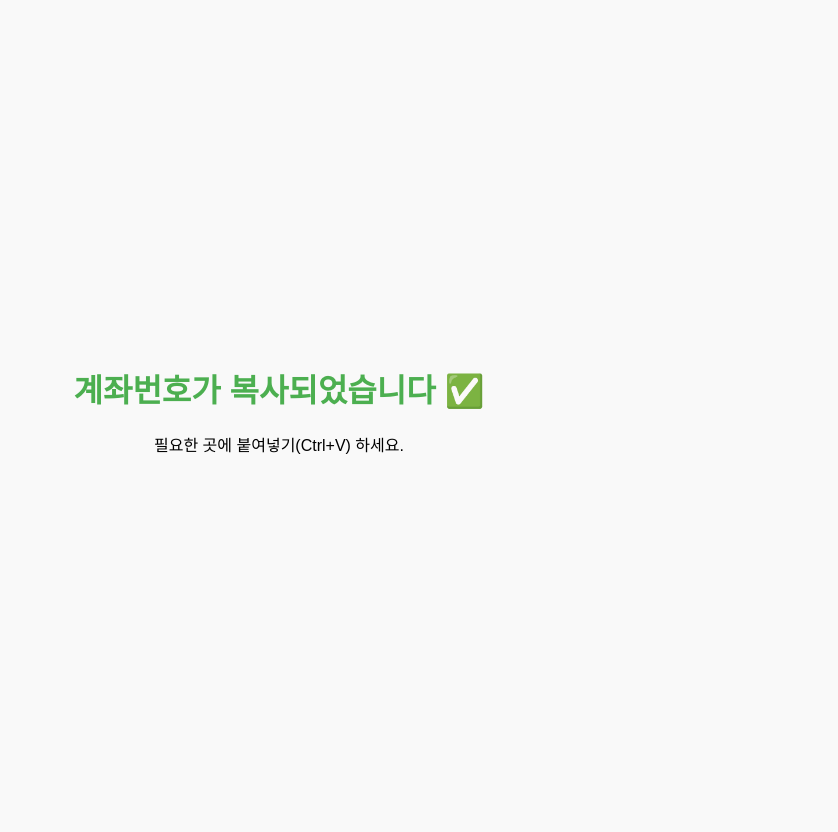
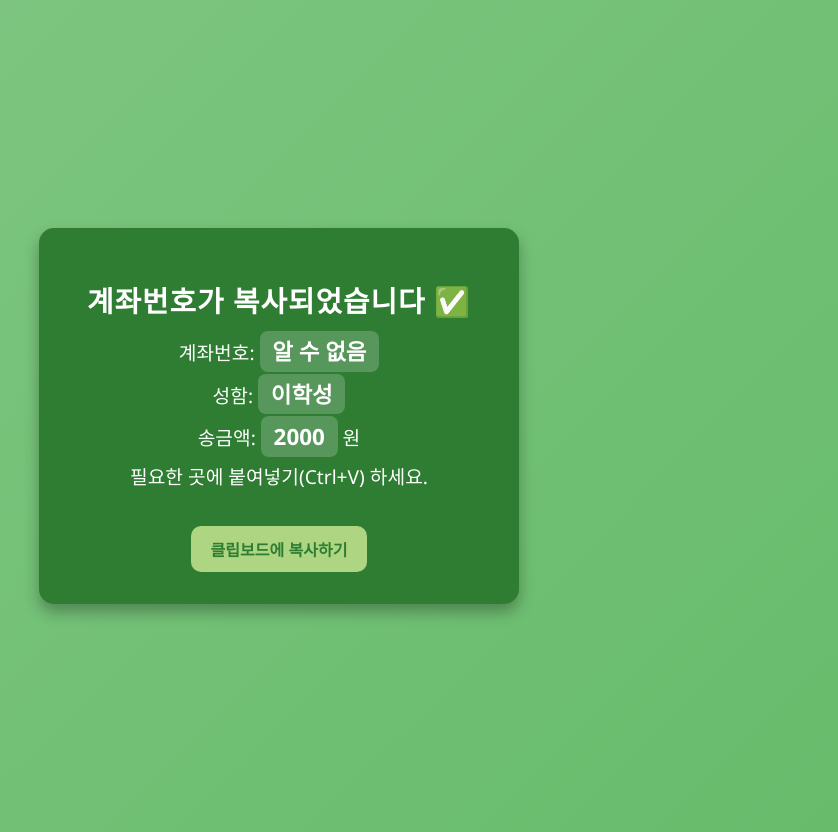
Before and after one commit to wkuMyeungsu/qrcopy, a plain HTML site: page index.html in a window 1280 px wide. Shown: the whole page, without its empty margins (361-1199 px from the left). Drawn offline with Linux system fonts and the light colour scheme.

Commit message:
Update index.html

```diff
--- a/index.html
+++ b/index.html
@@ -1,39 +1,127 @@
 <!DOCTYPE html>
 <html lang="ko">
 <head>
-    <meta charset="UTF-8">
+<meta charset="UTF-8" />
+<meta name="viewport" content="width=device-width, initial-scale=1" />
 <title>계좌번호 자동 복사</title>
 <style>
+  /* 모바일 친화적 레이아웃 */
   body {
+    margin: 0;
+    min-height: 100vh;
+    font-family: 'Noto Sans KR', 'Segoe UI', Tahoma, Geneva, Verdana, sans-serif;
+    background: linear-gradient(135deg, #81c784, #66bb6a);
     display: flex;
     justify-content: center;
     align-items: center;
-            height: 100vh;
-            font-family: sans-serif;
-            background: #f9f9f9;
+    padding: 1rem;
+    color: #fff;
     text-align: center;
   }
+  .container {
+    background: #2e7d32;
+    border-radius: 15px;
+    padding: 2rem 2.5rem;
+    box-shadow: 0 8px 15px rgba(0,0,0,0.3);
+    max-width: 400px;
+    width: 100%;
+  }
   h1 {
-            color: #4CAF50;
+    font-size: 1.8rem;
+    margin-bottom: 1rem;
+    font-weight: 700;
+    letter-spacing: 1px;
+  }
+  p {
+    font-size: 1.2rem;
+    margin: 0.7rem 0;
+    line-height: 1.4;
+  }
+  .highlight {
+    font-weight: 700;
+    font-size: 1.4rem;
+    background: rgba(255 255 255 / 0.2);
+    padding: 0.3rem 0.8rem;
+    border-radius: 8px;
+    user-select: all; /* 복사 쉽게 */
+  }
+  /* 버튼 추가 (클립보드 복사 실패 시 대체 수단) */
+  #copyBtn {
+    margin-top: 1.5rem;
+    padding: 0.7rem 1.2rem;
+    font-size: 1rem;
+    background: #aed581;
+    border: none;
+    border-radius: 10px;
+    color: #2e7d32;
+    font-weight: 600;
+    cursor: pointer;
+    transition: background-color 0.3s ease;
+  }
+  #copyBtn:hover {
+    background: #c5e1a5;
+  }
+  /* 작은 화면에서 텍스트 크기 조절 */
+  @media (max-width: 400px) {
+    h1 {
+      font-size: 1.5rem;
+    }
+    p {
+      font-size: 1rem;
+    }
+    #copyBtn {
+      font-size: 0.9rem;
+      padding: 0.6rem 1rem;
+    }
   }
 </style>
 </head>
 <body>
-    <div>
+  <div class="container" role="main" aria-live="polite" aria-atomic="true">
     <h1>계좌번호가 복사되었습니다 ✅</h1>
-        <p id="account"></p>
+    <p>계좌번호: <span id="account" class="highlight"></span></p>
+    <p>성함: <span id="name" class="highlight"></span></p>
+    <p>송금액: <span id="amount" class="highlight"></span> 원</p>
     <p>필요한 곳에 붙여넣기(Ctrl+V) 하세요.</p>
+    <button id="copyBtn" style="display:none;">클립보드에 복사하기</button>
   </div>
+
 <script>
   const params = new URLSearchParams(window.location.search);
-        const account = params.get("account");
+  const account = params.get("account") || "알 수 없음";
+  const amount = params.get("amount") || "2000";  // 기본 2000원
+  const name = params.get("name") || "이학성";   // 기본 성함
+
+  // 화면에 표시
   document.getElementById("account").innerText = account;
+  document.getElementById("amount").innerText = amount.toLocaleString();
+  document.getElementById("name").innerText = name;
 
-        if (account) {
-            navigator.clipboard.writeText(account).catch(err => {
-                alert("클립보드 복사 실패 😢 계좌번호: " + account);
+  const copyBtn = document.getElementById("copyBtn");
+
+  // 클립보드 복사 시도
+  if (navigator.clipboard && account !== "알 수 없음") {
+    navigator.clipboard.writeText(account).then(() => {
+      // 성공 시 버튼 숨김
+      copyBtn.style.display = "none";
+    }).catch(() => {
+      // 실패 시 버튼 보임
+      copyBtn.style.display = "inline-block";
     });
+  } else {
+    // 클립보드 API 없으면 버튼 보임
+    copyBtn.style.display = "inline-block";
   }
+
+  // 수동 복사 버튼 기능
+  copyBtn.addEventListener("click", () => {
+    navigator.clipboard.writeText(account).then(() => {
+      alert("계좌번호가 클립보드에 복사되었습니다!");
+      copyBtn.style.display = "none";
+    }).catch(() => {
+      alert("복사에 실패했습니다. 수동으로 복사하세요.");
+    });
+  });
 </script>
 </body>
 </html>
```
Lines whose indentation alone changed are shown as unchanged.
